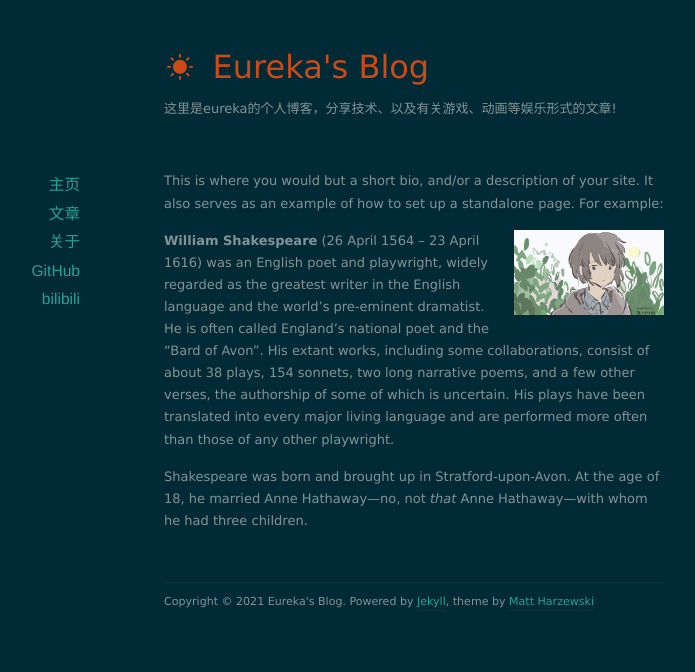
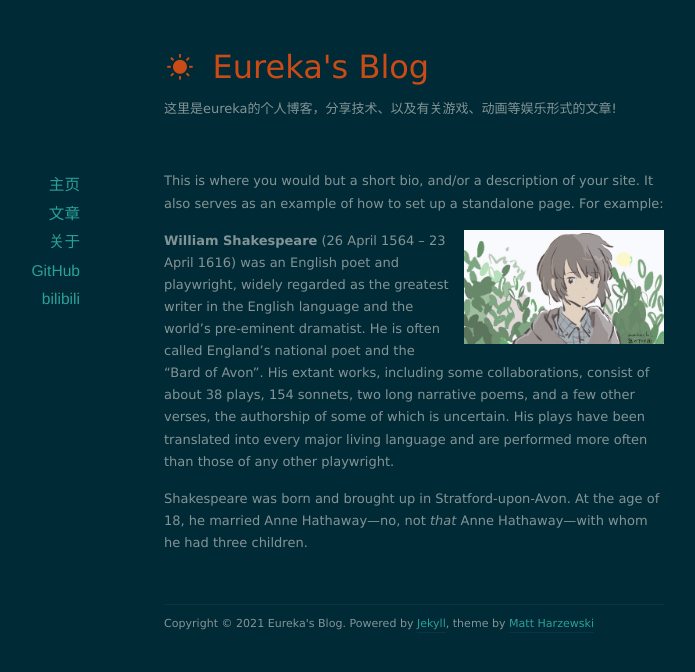
Before and after one commit to EUREKA00007/EUREKA00007.github.io, a Jekyll site: the page built from about/index.markdown, in a window 1280 px wide. Shown: the top 672 px of the page, without its empty margins (226-921 px from the left). Built offline with Jekyll 4.4.1, drawn with Linux system fonts in a browser that asks for light colours; nearby versions of some CDN libraries.

Commit message:
Update index.markdown

```diff
--- a/about/index.markdown
+++ b/about/index.markdown
@@ -5,7 +5,7 @@ title: 关于
 
 This is where you would but a short bio, and/or a description of your site. It also serves as an example of how to set up a standalone page. For example:
 
-<img src="/images/myGithub.jpg" style="width:30%;height:30%" class="right" />
+<img src="/images/myGithub.jpg" style="width:40%;height:40%" class="right" />
 **William Shakespeare** (26 April 1564 – 23 April 1616) was an English poet and playwright, widely regarded as the greatest writer in the English language and the world's pre-eminent dramatist. He is often called England's national poet and the "Bard of Avon". His extant works, including some collaborations, consist of about 38 plays, 154 sonnets, two long narrative poems, and a few other verses, the authorship of some of which is uncertain. His plays have been translated into every major living language and are performed more often than those of any other playwright.
 
 Shakespeare was born and brought up in Stratford-upon-Avon. At the age of 18, he married Anne Hathaway—no, not *that* Anne Hathaway—with whom he had three children.
```
